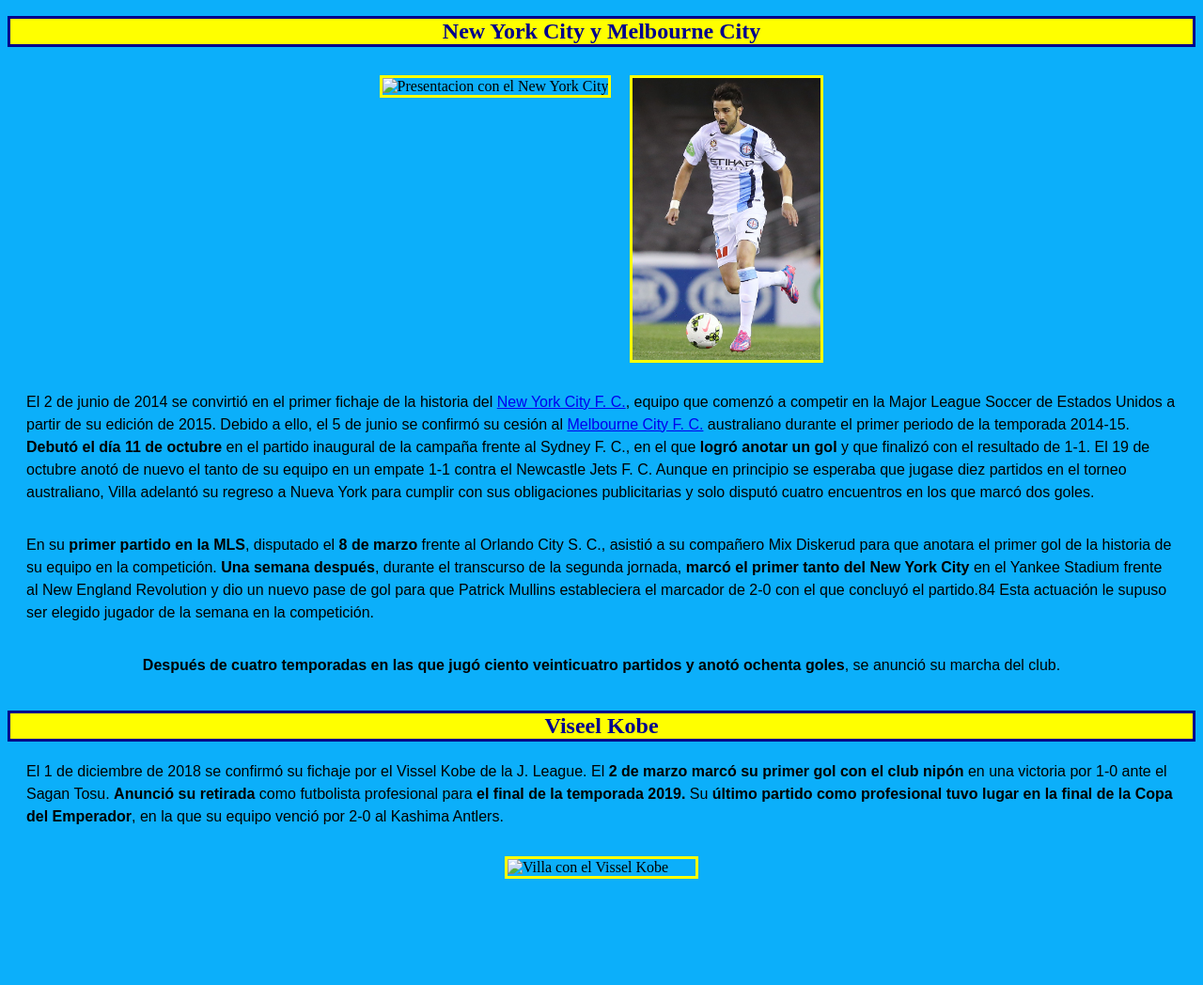
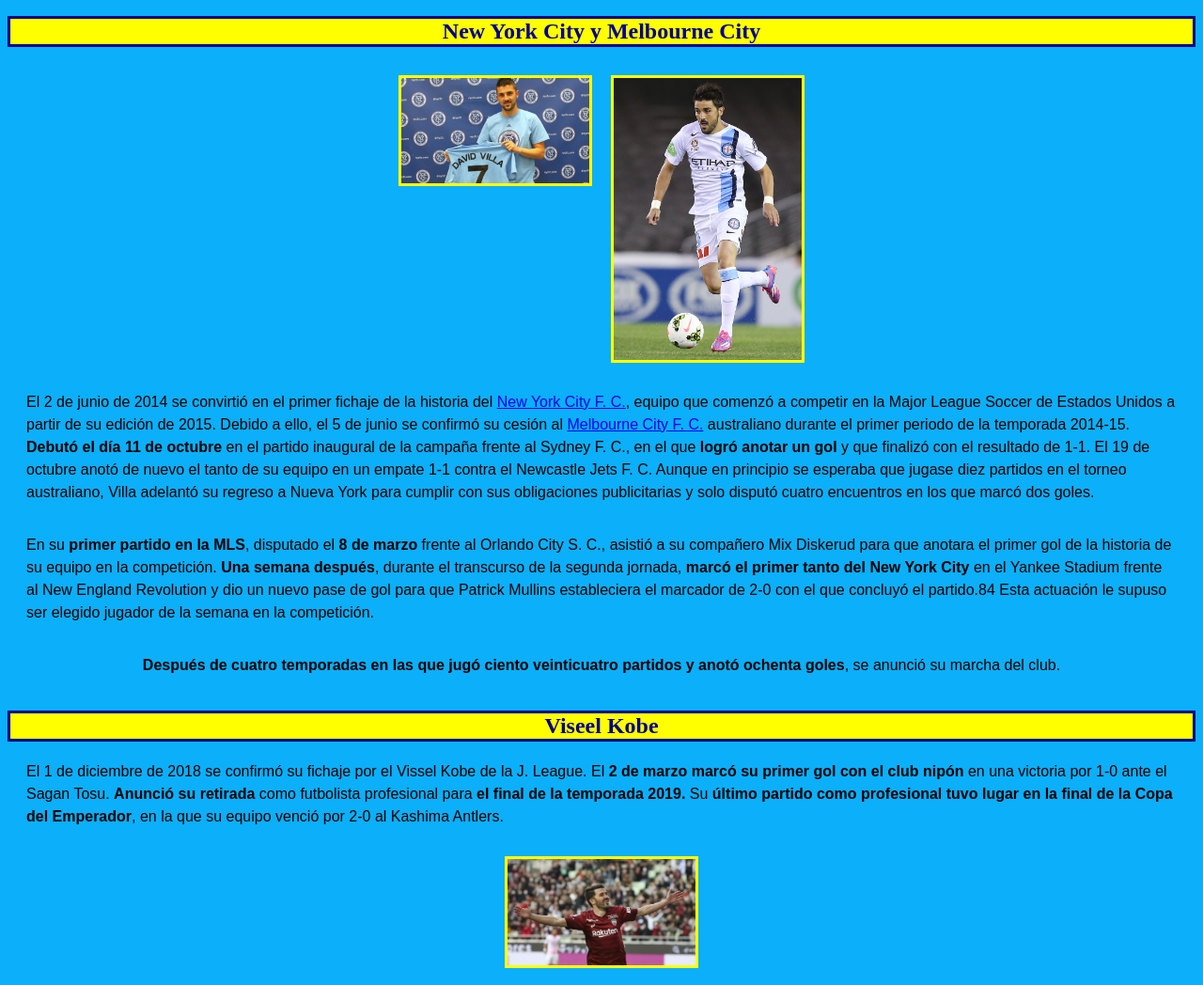
Before and after one commit to antonilaboral/MANANT, a plain HTML site: page pagina2.html in a window 1280 px wide. Shown: the part 2086-3134 px from the top of the page at 94% size. Before the commit the page ends 3039 px from the top, so only its background shows below. Drawn offline with Linux system fonts and the light colour scheme.

Commit message:
commit pg 1 Antoni. Commit pg 2 Manu

```diff
--- a/pagina2.html
+++ b/pagina2.html
@@ -104,7 +104,7 @@
 
     <div class="container">
         <div class="images">
-        <tr><div><img src="fotos/Aads.png" alt="Presentacion con el New York City"></div></tr>
+        <tr><div><img src="fotos/NY.jpg" alt="Presentacion con el New York City"></div></tr>
         <td><div><img src="fotos/M.jpg" alt="David Villa con el Melbpourne City"></div></td>
         </div>
 
@@ -125,7 +125,7 @@
     </p>
     <div class="container">
         <div class="images">
-        <img src="VS.jpg" alt="Villa con el Vissel Kobe">
+        <img src="fotos/VS.jpg" alt="Villa con el Vissel Kobe">
     </div>
     </div>
 </body>
```
Also changed, not shown: pagina1.html (+2 -2 lines).
